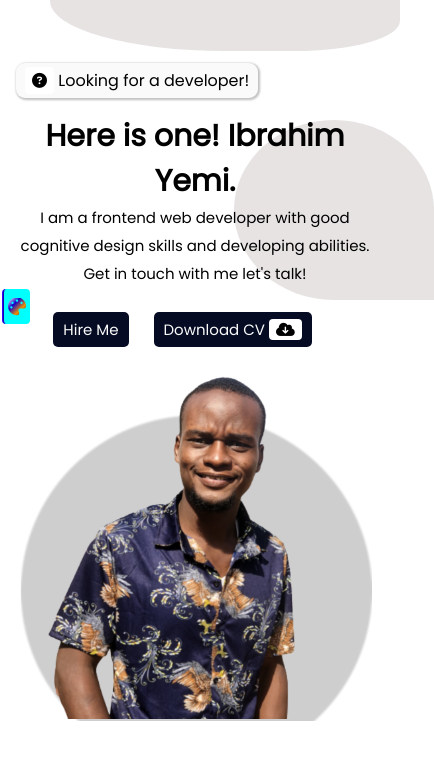
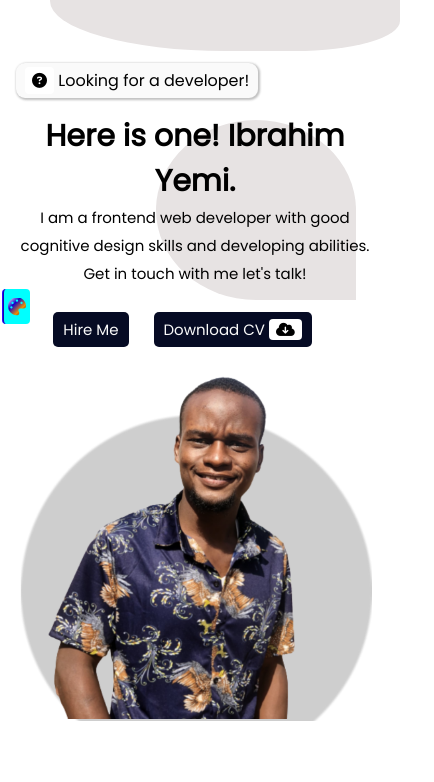
Before and after one commit to IbrahimYemi/my-portfolio-7_22, a plain HTML site: page index.html in a window 390 px wide. Shown: the part 49-831 px from the top of the page, 434 px wide, since content can reach past the window. Drawn offline with nearby package versions, Linux system fonts and the light colour scheme.

Commit message:
Remove extra space

```diff
--- a/style.css
+++ b/style.css
@@ -800,7 +800,7 @@ footer hr {
         border-bottom-left-radius: 50%;
         z-index: -2;
         top: 20vh;
-        left: 60%;
+        left: 40%;
     }
     .header .about {
         display: flex;
```
